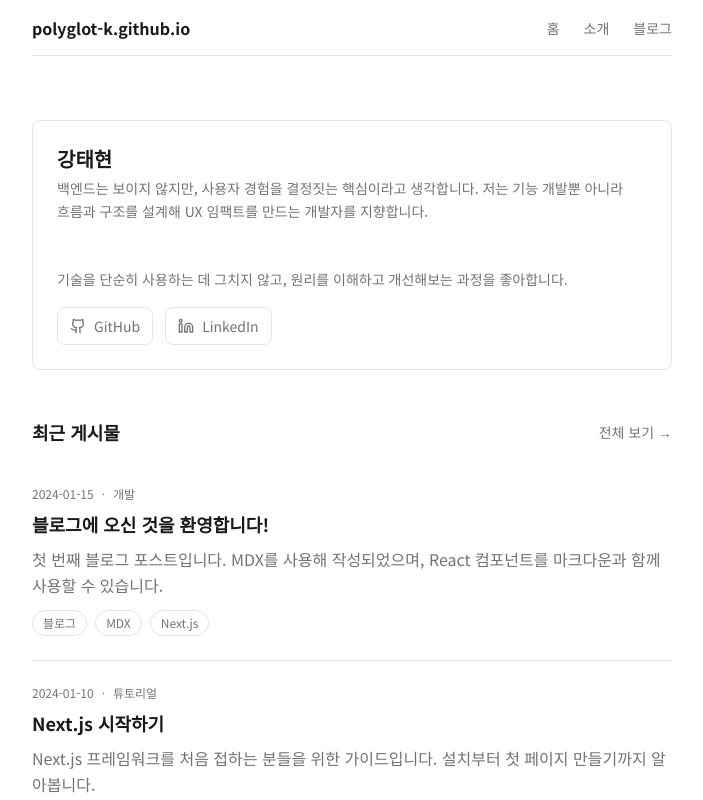
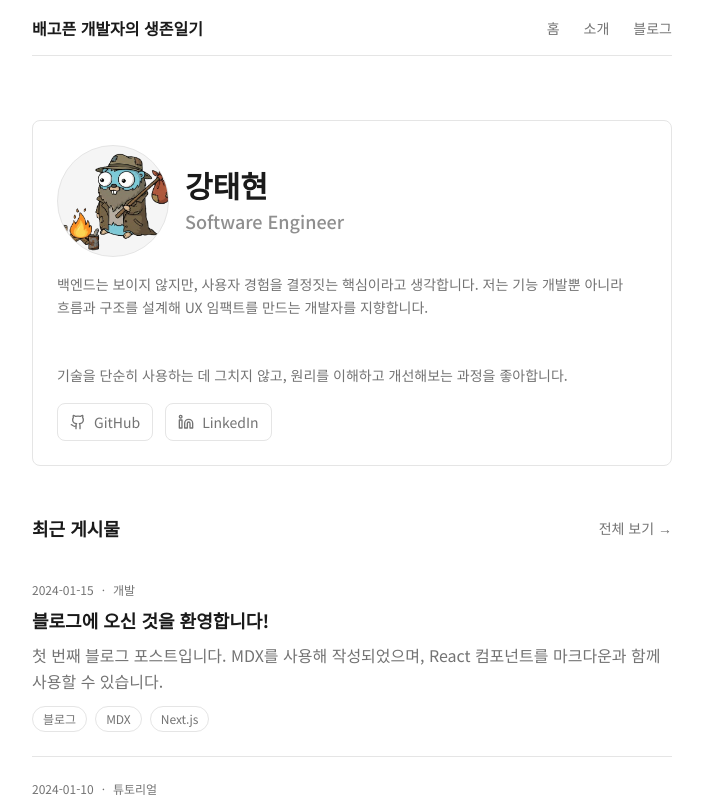
Before and after one commit to polyglot-k/polyglot-k.github.io, a Next.js app: page / in a window 1280 px wide. Shown: the top 800 px of the page, without its empty margins (288-991 px from the left). Built offline with nearby package versions, Linux system fonts and the light colour scheme.

Commit message:
feat: Initialize Next.js blog with global styling, core layout components, and MDX post structure.

```diff
--- a/src/app/blog/[slug]/page.tsx
+++ b/src/app/blog/[slug]/page.tsx
@@ -65,14 +65,6 @@ const components: MDXRemoteProps['components'] = {
     a: (props) => (
         <a className="text-foreground underline underline-offset-4 hover:text-primary transition-colors" {...props} />
     ),
-    code: (props) => {
-        const className = props.className || '';
-        const isInline = !className.includes('hljs');
-        if (isInline) {
-            return <code className="bg-muted px-1.5 py-0.5 rounded text-sm" {...props} />;
-        }
-        return <code {...props} />;
-    },
     strong: (props) => (
         <strong className="font-semibold text-foreground" {...props} />
     ),
@@ -121,7 +113,7 @@ export default async function BlogPostPage({
                 {/* Table of Contents */}
                 <TableOfContents items={post.toc} />
 
-                <div>
+                <div className="prose prose-neutral dark:prose-invert max-w-none">
                     <MDXRemote
                         source={post.content}
                         options={{ mdxOptions }}
--- a/src/app/globals.css
+++ b/src/app/globals.css
@@ -125,6 +125,11 @@
   }
 }
 
+/* Inline code styling that doesn't affect code blocks */
+:not(pre)>code {
+  @apply bg-muted px-1.5 py-0.5 rounded text-sm font-mono text-pink-500 font-medium;
+}
+
 /* Highlight.js Theme - GitHub Dark */
 .hljs {
   color: #c9d1d9;
--- a/src/app/layout.tsx
+++ b/src/app/layout.tsx
@@ -11,8 +11,11 @@ const notoSansKr = Noto_Sans_KR({
 });
 
 export const metadata: Metadata = {
-  title: 'polyglot-k.github.io',
+  title: '배고픈 개발자의 생존일기',
   description: 'MDX 기반 개인 블로그',
+  icons: {
+    icon: '/profile.png',
+  },
 };
 
 export default function RootLayout({
--- a/src/components/Header.tsx
+++ b/src/components/Header.tsx
@@ -30,7 +30,7 @@ export function Header() {
             <div className="max-w-2xl mx-auto px-4">
                 <div className="flex h-14 items-center justify-between border-b">
                     <Link href="/" className="text-base font-semibold text-foreground">
-                        polyglot-k.github.io
+                        배고픈 개발자의 생존일기
                     </Link>
 
                     {/* Desktop Navigation */}
--- a/src/components/Introduction.tsx
+++ b/src/components/Introduction.tsx
@@ -1,12 +1,27 @@
 'use client';
 
+import Image from 'next/image';
 import { SocialLinks } from '@/components/SocialLinks';
 import { siteConfig } from '@/lib/data';
 
 export function Introduction() {
     return (
         <section className="mb-12 p-4 md:p-6 border border-border rounded-lg">
-            <h1 className="text-xl font-bold mb-1">{siteConfig.author.name}</h1>
+            <div className="flex items-center gap-4 mb-4">
+                <div className="relative w-20 h-20 md:w-28 md:h-28 flex-shrink-0 overflow-hidden rounded-full border border-border bg-muted">
+                    <Image
+                        src="/profile.png"
+                        alt={siteConfig.author.name}
+                        fill
+                        className="object-cover"
+                        priority
+                    />
+                </div>
+                <div className="flex flex-col justify-center">
+                    <h1 className="text-2xl md:text-3xl font-bold mb-1">{siteConfig.author.name}</h1>
+                    <p className="text-base md:text-lg text-muted-foreground/80 font-medium">Software Engineer</p>
+                </div>
+            </div>
             <p className="text-sm text-muted-foreground leading-relaxed whitespace-pre-line mb-4 break-keep">
                 {siteConfig.author.bio}
             </p>
--- a/src/content/posts/hello-world.mdx
+++ b/src/content/posts/hello-world.mdx
@@ -32,4 +32,8 @@ function hello() {
 
 > MDX를 사용하면 콘텐츠 작성이 훨씬 즐거워집니다!
 
-앞으로 다양한 콘텐츠를 공유할 예정입니다. 많은 관심 부탁드립니다!
+
+## 이미지 렌더링 테스트
+
+![프로필 이미지](/profile.png)
+*이미지 캡션: 프로필 이미지입니다.*
--- a/src/lib/data.ts
+++ b/src/lib/data.ts
@@ -1,6 +1,6 @@
 export const siteConfig = {
-    name: 'My Blog',
-    description: 'MDX 기반 개인 블로그',
+    name: '배고픈 개발자의 생존일기',
+    description: '개인 블로그',
     author: {
         name: '강태현',
         bio: '백엔드는 보이지 않지만, 사용자 경험을 결정짓는 핵심이라고 생각합니다. 저는 기능 개발뿐 아니라 흐름과 구조를 설계해 UX 임팩트를 만드는 개발자를 지향합니다.\n\n\n기술을 단순히 사용하는 데 그치지 않고, 원리를 이해하고 개선해보는 과정을 좋아합니다.',
```
Also changed, not shown: public/profile.png (added), src/app/icon.png (added).
